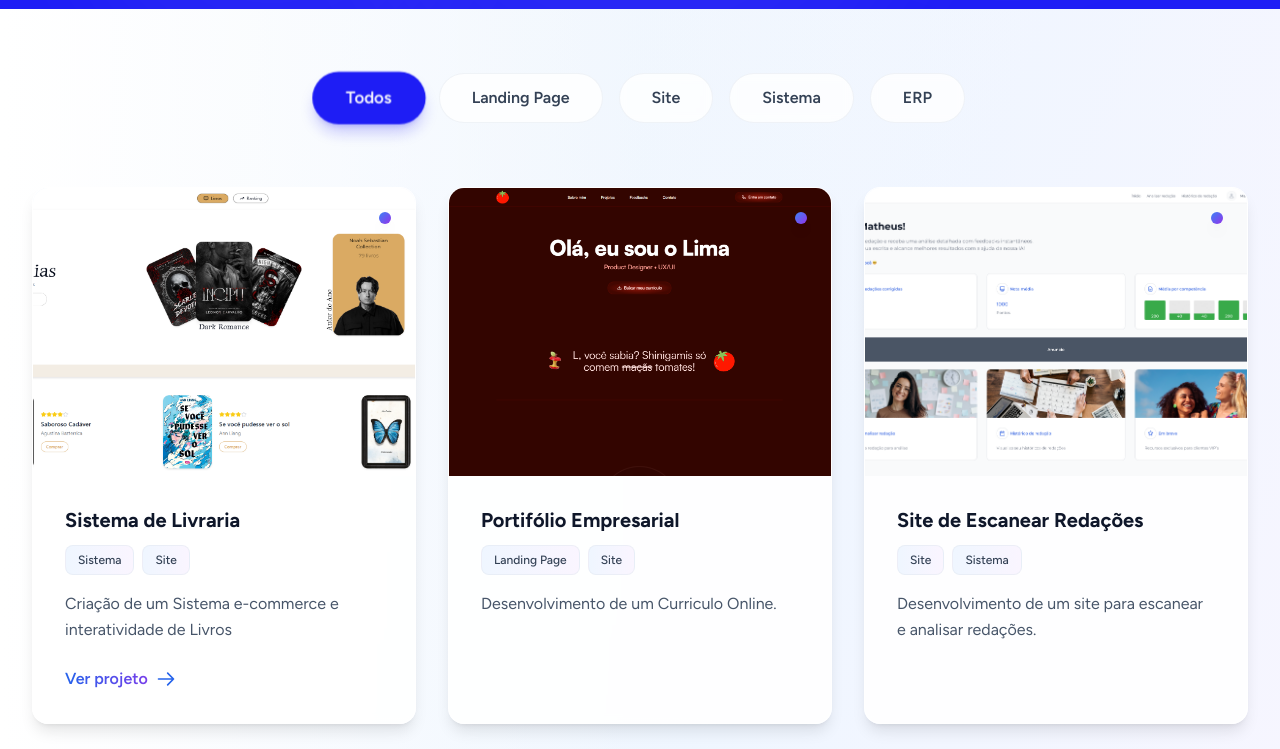
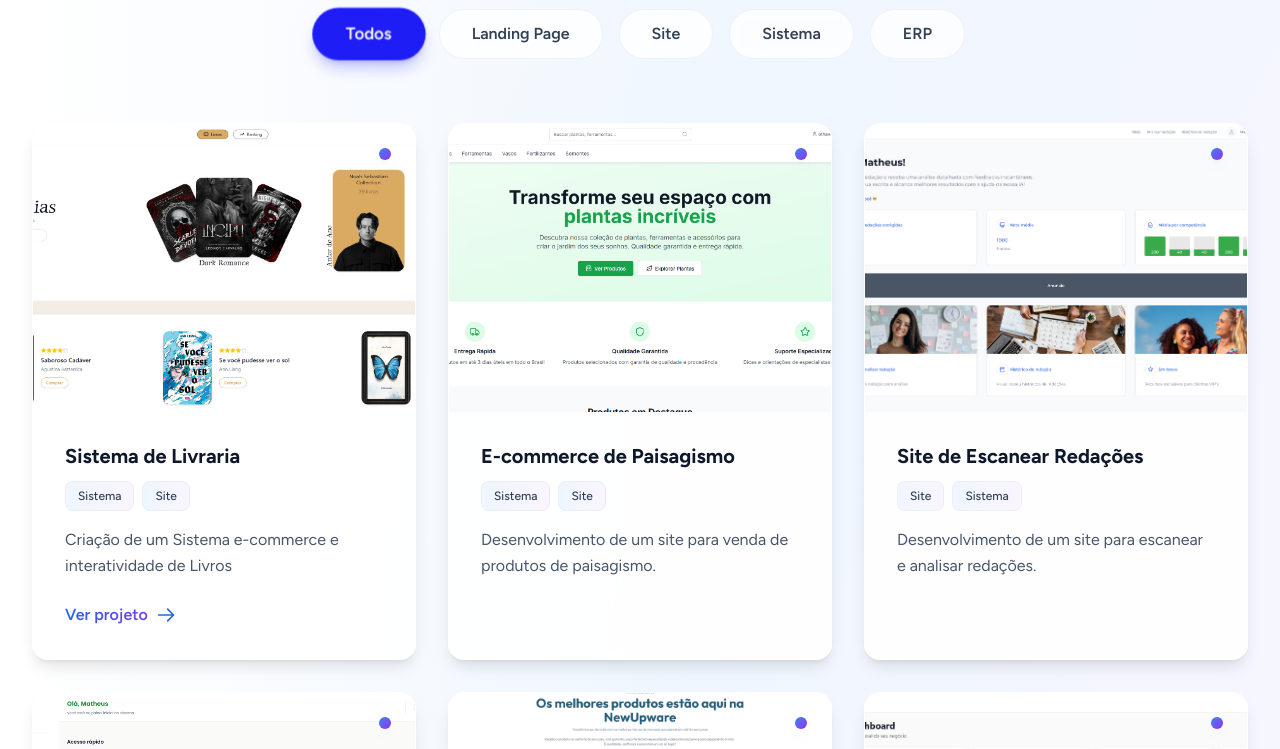
Before and after one commit to netunonetworking/netuno, a React (Vite) app: page /portfolio in a window 1280 px wide. Shown: the part 540-1289 px from the top of the page. Built offline with nearby package versions, Linux system fonts and the light colour scheme.

Commit message:
refactor: header component padding

```diff
--- a/client/components/Header.tsx
+++ b/client/components/Header.tsx
@@ -63,7 +63,6 @@ export default function ModernHeader() {
   ];
 
   return (
-    <>
     <header
       className={`fixed top-0 left-0 right-0 z-50 transition-all duration-300 ${
         isScrolled
@@ -226,9 +225,5 @@ export default function ModernHeader() {
         </div>
       </div>
     </header>
-
-      {/* Spacer para compensar o header fixo */}
-      <div className="h-14 sm:h-16 lg:h-18"></div>
-    </>
   );
 }
--- a/client/pages/Portfolio.tsx
+++ b/client/pages/Portfolio.tsx
@@ -29,10 +29,11 @@ export default function Portfolio() {
     },
     {
       id: 2,
-      title: "Portifólio Empresarial",
-      description: "Desenvolvimento de um Curriculo Online.",
-      tags: ["Landing Page", "Site"],
-      image: "/projeto2.png",
+      title: "E-commerce de Paisagismo",
+      description:
+        "Desenvolvimento de um site para venda de produtos de paisagismo.",
+      tags: ["Sistema", "Site"],
+      image: "/projeto7.png",
     },
     {
       id: 3,
```
Also changed, not shown: public/projeto7.png (added). Lines whose indentation alone changed are shown as unchanged.
